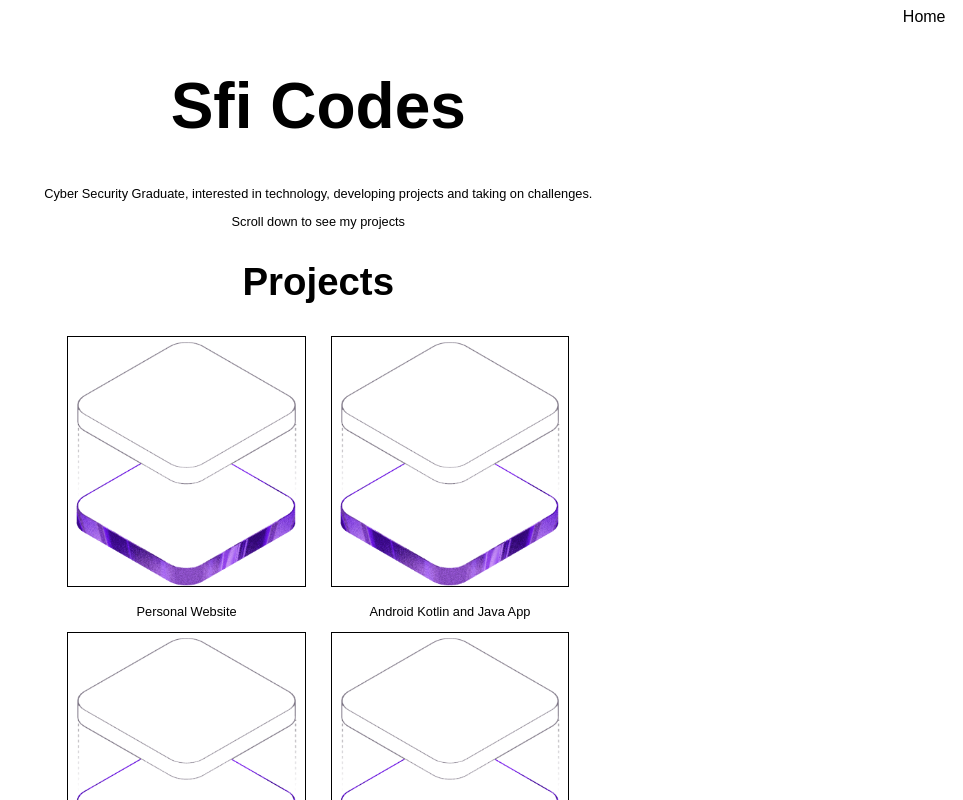
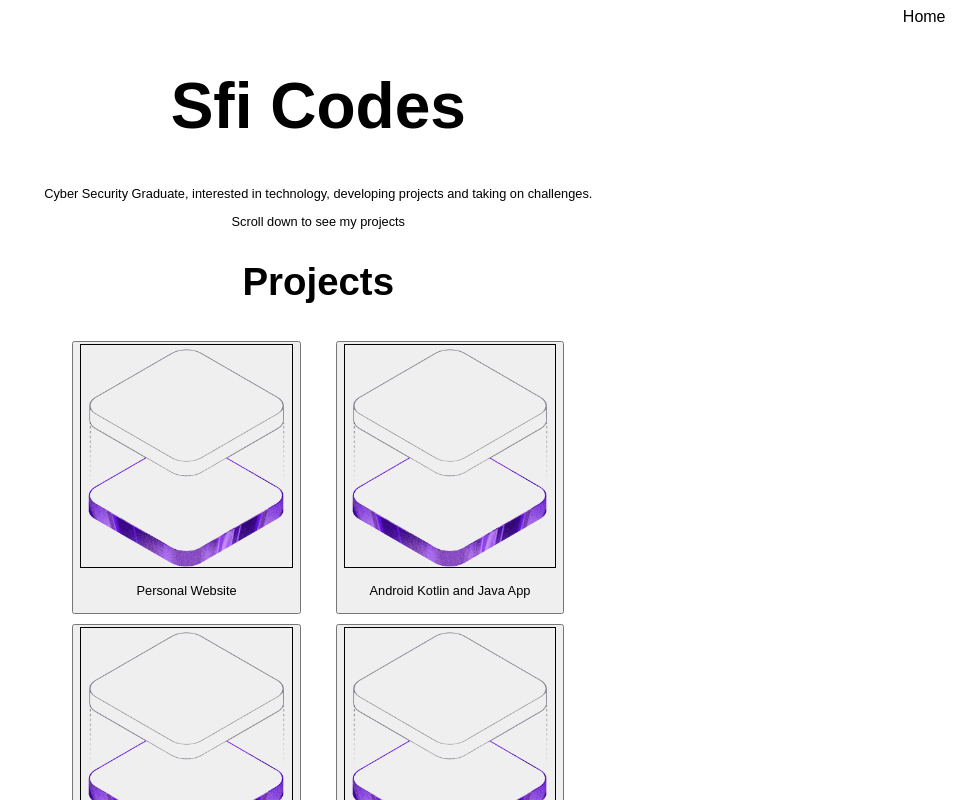
Before and after one commit to 1qshah/portfolio-frontend, a React (Vite) app: page / in a window 1280 px wide. Shown: the top 800 px of the page, without its empty margins (317-1280 px from the left). Built offline with nearby package versions, Linux system fonts and the light colour scheme.

Commit message:
removed project component and shifted state to parent for pagehandling features. fixed projects css layout and implemented state management for pages

```diff
--- a/src/App.jsx
+++ b/src/App.jsx
@@ -1,59 +1,75 @@
-import { useState } from 'react'
-import Project from './components/Project'
+import { useState, useEffect } from 'react'
+import Footer from './components/Footer'
+import Header from './components/Header'
+
 import './index.css'
 
 function App() {
-  const [count, setCount] = useState(0)
+  const [page, setPage] = useState('index')
 
 
   const projects = [
     {
-      projectLink: `project-sfi-codes.html`,
+      url: `sfi-codes.html`,
       thumbnail: "SfiCodes",
-      projectText: "Personal Website",
+      title: "Personal Website",
     },
     {
-      projectLink: `project-plant-trees.html`,
+      url: `plant-trees.html`,
       thumbnail: "PlantTrees",
-      projectText: "Android Kotlin and Java App",
+      title: "Android Kotlin and Java App",
     },
     {
-      projectLink: `project-clash.html`,
+      url: `clash.html`,
       thumbnail: "Clash",
-      projectText: "C# Multiplayer Game",
+      title: "C# Multiplayer Game",
     },
     {
-      projectLink: `project-secure-chat.html`,
+      url: `secure-chat.html`,
       thumbnail: "Secure Chat",
-      projectText: "Java Application",
+      title: "Java Application",
     },
   ]
 
+  const handlePage = (title) => {
+    setPage(title);
+  }
+
+  useEffect(() => {
+    console.log('Current state:', page);
+  }, [page]); // Runs every time 'count' changes
+
+
+  const Projects = () => {
+
+    return <>
+      {
+        projects.map((project, i) =>
+          <div className='projectColumn' key={i}>
+            <button onClick={() => { handlePage(project.title) }}>
+              <img className='thumbnail' src='/src/assets/hero.png'></img>
+              <p>{project.title}</p>
+            </button>
+          </div>
+
+        )
+      }
+    </>
+  }
 
   return (
     <>
       <nav>
         <a href="index.html">Home</a>
       </nav>
-      <header>
-        <h1>Sfi Codes</h1>
-        <p>Cyber Security Graduate, interested in technology, developing projects and taking on
-          challenges.</p>
-        <p>Scroll down to see my projects</p>
-      </header>
+      <Header />
       <main>
         <h2>Projects</h2>
-   <div className='projectRow'>
-          <Project projects={projects} />
-    </div>
+        <div className='projectRow'>
+          <Projects></Projects>
+        </div>
       </main>
-      <footer>
-        <p>
-          I've also worked in Other roles and they were more focused on developing my non technical skills.
-          Feel free to have a read.
-        </p>
-        <p>©Copyright 2050 by nobody. All rights reversed.</p>
-      </footer>
+      <Footer />
     </>
   )
 }
--- /dev/null
+++ b/src/components/Footer.jsx
@@ -0,0 +1,13 @@
+const Footer = () => {
+    return(
+          <footer>
+        <p>
+          I've also worked in Other roles and they were more focused on developing my non technical skills.
+          Feel free to have a read.
+        </p>
+        <p>©Copyright 2050 by nobody. All rights reversed.</p>
+      </footer>
+    )
+}
+
+export default Footer
--- /dev/null
+++ b/src/components/Header.jsx
@@ -0,0 +1,12 @@
+     const Header = () => {
+    return(
+     <header>
+        <h1>Sfi Codes</h1>
+        <p>Cyber Security Graduate, interested in technology, developing projects and taking on
+          challenges.</p>
+        <p>Scroll down to see my projects</p>
+      </header>
+    )
+}
+
+export default Header
--- a/src/components/Project.jsx
+++ /dev/null
@@ -1,24 +0,0 @@
-import '../index.css'
-
-const Project = (props) => {
-    const { projects } = props
-    const thumbnailStyle = {
-        textAlign: 'center',
-        border: '1px solid black',
-        maxWidth: '100%',
-        boxSizing: 'border-box'
-    }
-
-    return (
-        projects.map((project, i) =>
-            <div className='projectColumn' key={i}>
-                <a href="test">
-                    <img style={thumbnailStyle} src='/src/assets/hero.png'></img>
-                </a>
-                <p>{project.projectText}</p>
-            </div>
-        )
-    )
-}
-
-export default Project
--- a/src/index.css
+++ b/src/index.css
@@ -59,7 +59,15 @@ header p.scroll {
 }
 
 .projectColumn {
-    flex: 47.5%
+    padding: 1%;
+    flex: 45.5%
+}
+.thumbnail{
+        text-align: center;
+        border: 1px solid black;
+        max-width: 100%;
+        box-sizing: border-box
+
 }
 
 footer {
```
